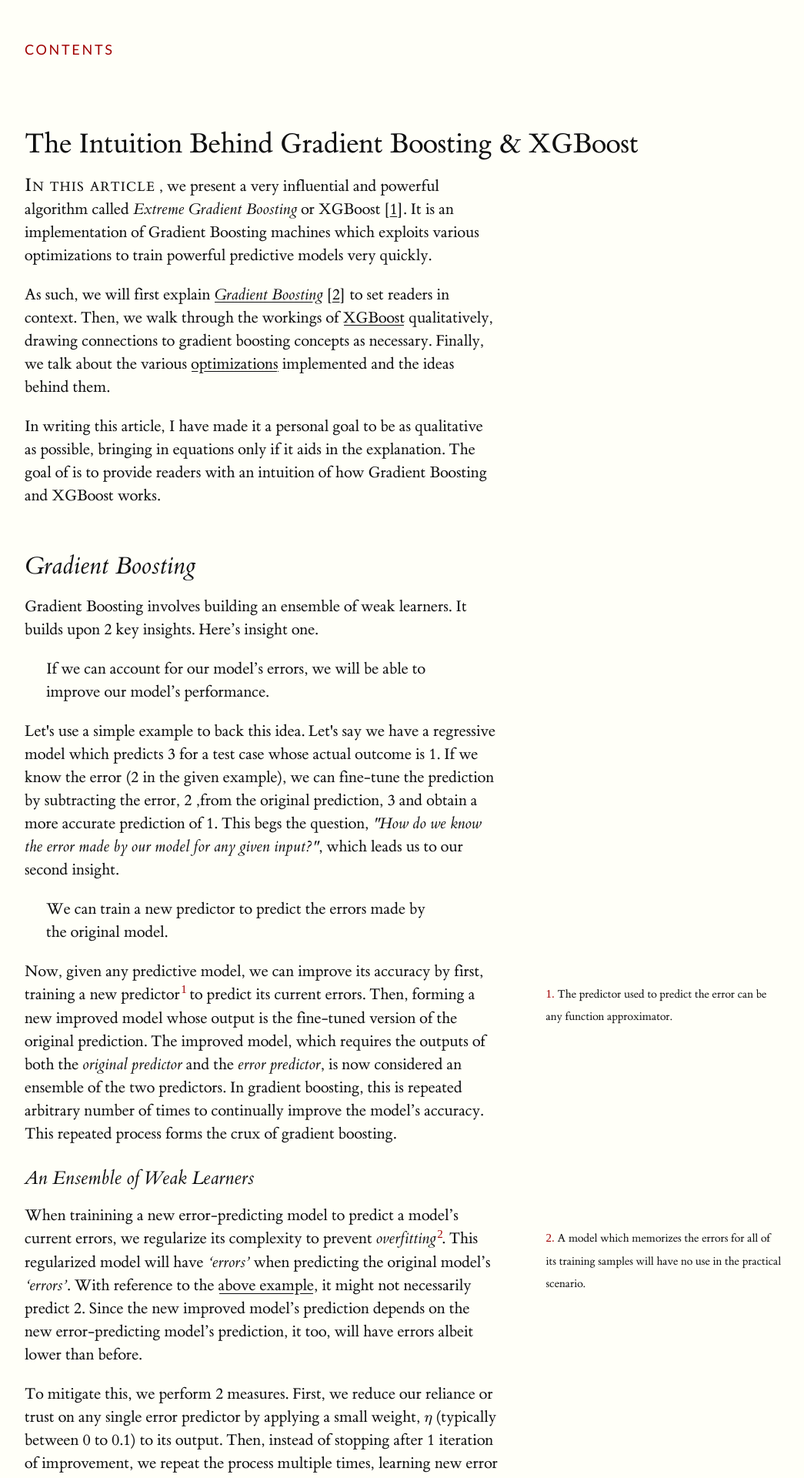
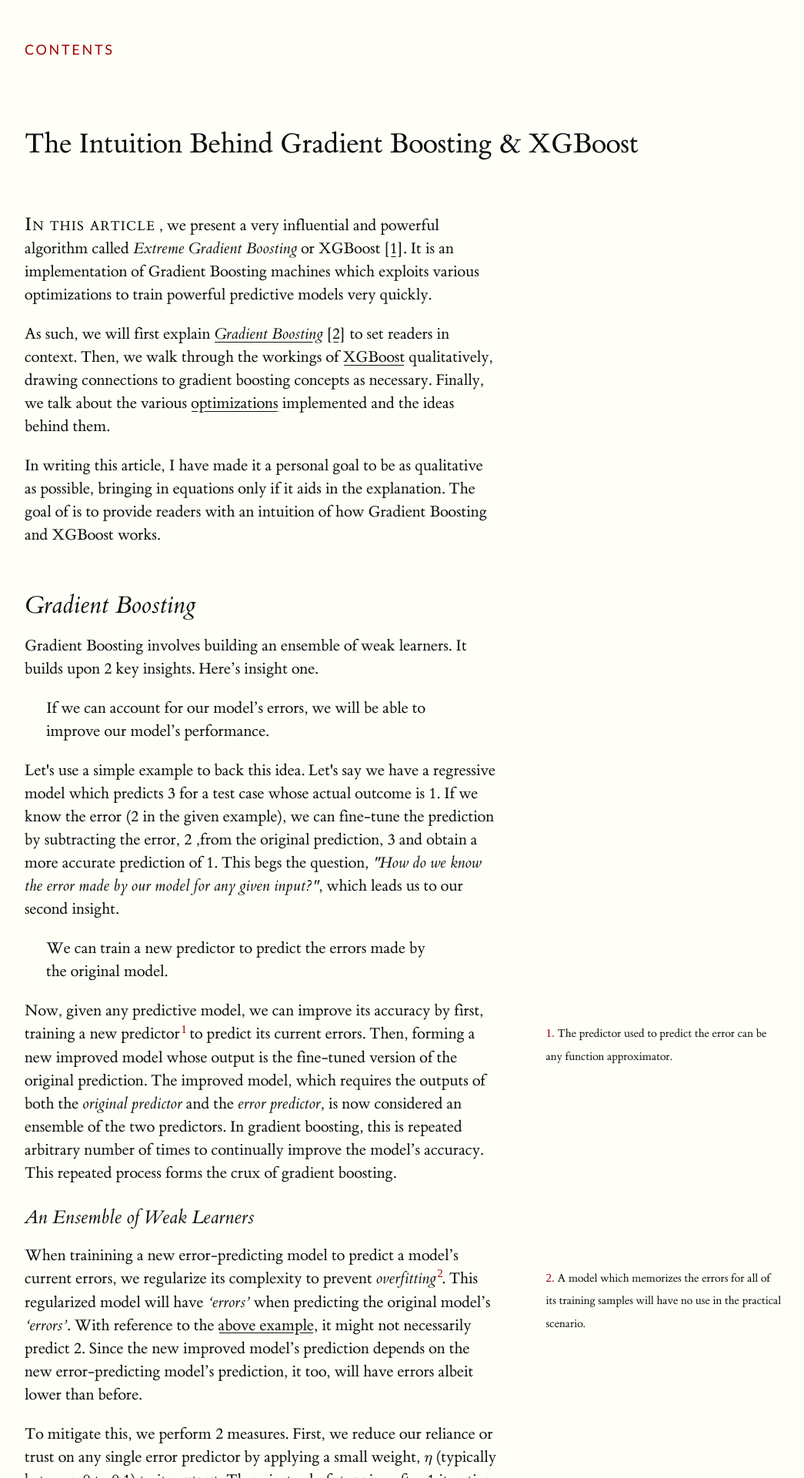
Before and after one commit to bobby-tan/bobby-tan.github.io, a Jekyll site: the page built from _posts/2020-05-11-A-Short-Introduction-to-XGBoost.md, in a window 1280 px wide. Shown: the top 1920 px of the page at 77% size, without its empty margins (128-1173 px from the left). Built offline with Jekyll 4.4.1, drawn with Linux system fonts in a browser that asks for light colours; formulas are drawn with MathJax 3.

Commit message:
editted style sheet and article layout increase h1 btm margin

```diff
--- a/_layouts/article.html
+++ b/_layouts/article.html
@@ -3,7 +3,6 @@
 ---
 <h1>{{ page.title}}</h1>
 <!-- <p class="subtitle">{{ page.date | date: "%B %-d, %Y" }}</p> -->
-<p class="subtitle"></p>
 
 
 {{ content }}
--- a/css/tufte.scss
+++ b/css/tufte.scss
@@ -95,7 +95,7 @@
 
 h1 { font-weight: 400;
      margin-top: 1.568rem;
-     margin-bottom: 1.568rem;
+     margin-bottom: 5rem;
      font-size: 2.5rem;
      line-height: 0.784; }
 
```
